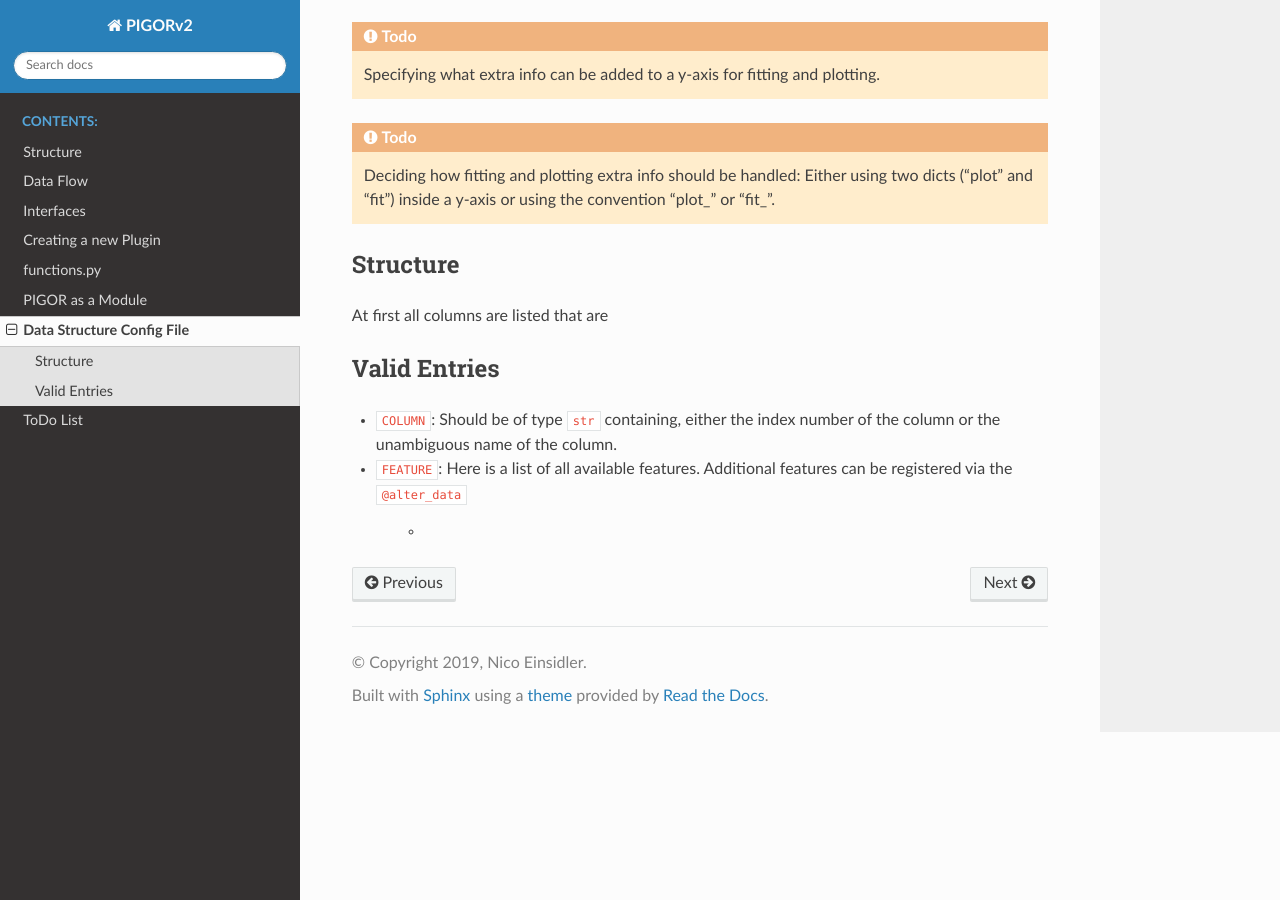
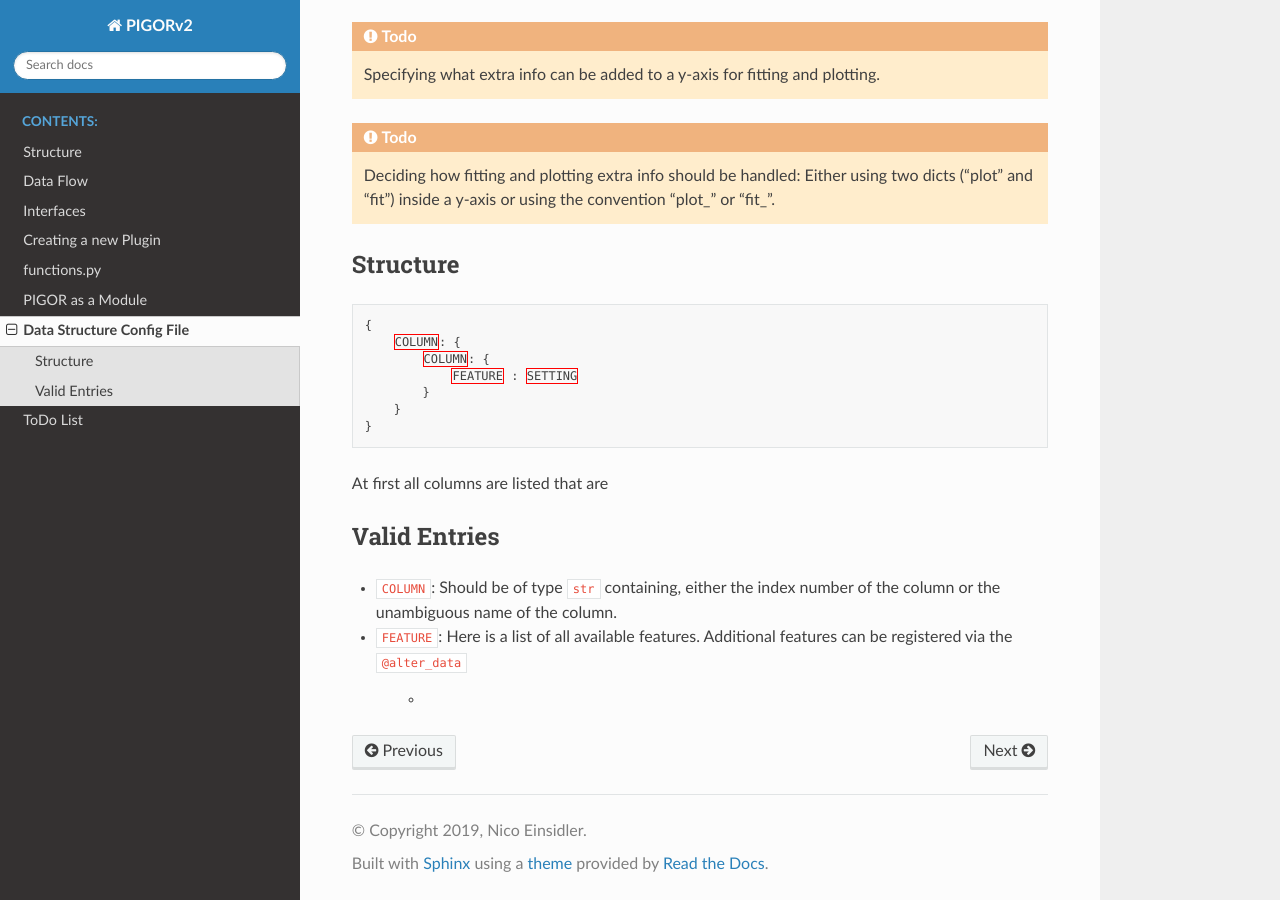
Before and after one commit to nicoeinsidler/pigor2, a Sphinx documentation site: the page built from docs/data-structure-config.rst, in a window 1280 px wide and 900 px high, scrolled down 676 px. Built offline with Sphinx 7.4.7 and the Read the Docs theme 2.0.0, drawn with Linux system fonts in a browser that asks for light colours.

Commit message:
fixed typo

```diff
--- a/docs/data-structure-config.rst
+++ b/docs/data-structure-config.rst
@@ -31,7 +31,7 @@ Example:
 Structure
 ---------
 
-.. code;; json
+.. code:: json
 
     {
         COLUMN: {
```
